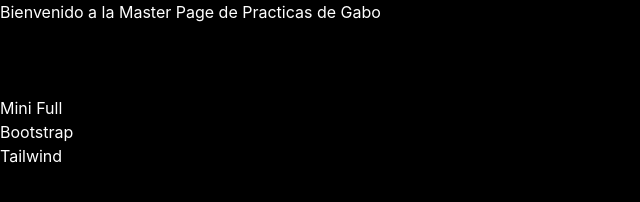
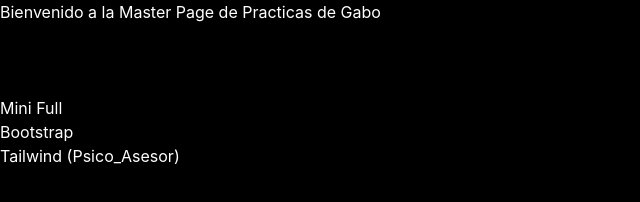
Before and after one commit to GABOIESFH/MiniFull_Practica, a plain HTML site: page index.html in a window 1280 px wide. Shown: the whole page, without its empty margins (0-640 px from the left). Drawn offline with nearby package versions, Linux system fonts and the light colour scheme.

Commit message:
Adding changes

```diff
--- a/index.html
+++ b/index.html
@@ -14,7 +14,7 @@
    <br/><br/><br/>
     <h2 style="color: white;"><a href="./Practica_CSS/index.html">Mini Full</a></h2>
     <h2 style="color: white;"><a href="./Bootstrap_Practica/index.html">Bootstrap</a></h2>
-    <h2 style="color: white;"><a href="https://gaboiesfh.github.io/Psico_Asesor/">Tailwind</a></h2>
+    <h2 style="color: white;"><a href="https://gaboiesfh.github.io/Psico_Asesor/">Tailwind (Psico_Asesor)</a></h2>
 
 
 </body>
```
